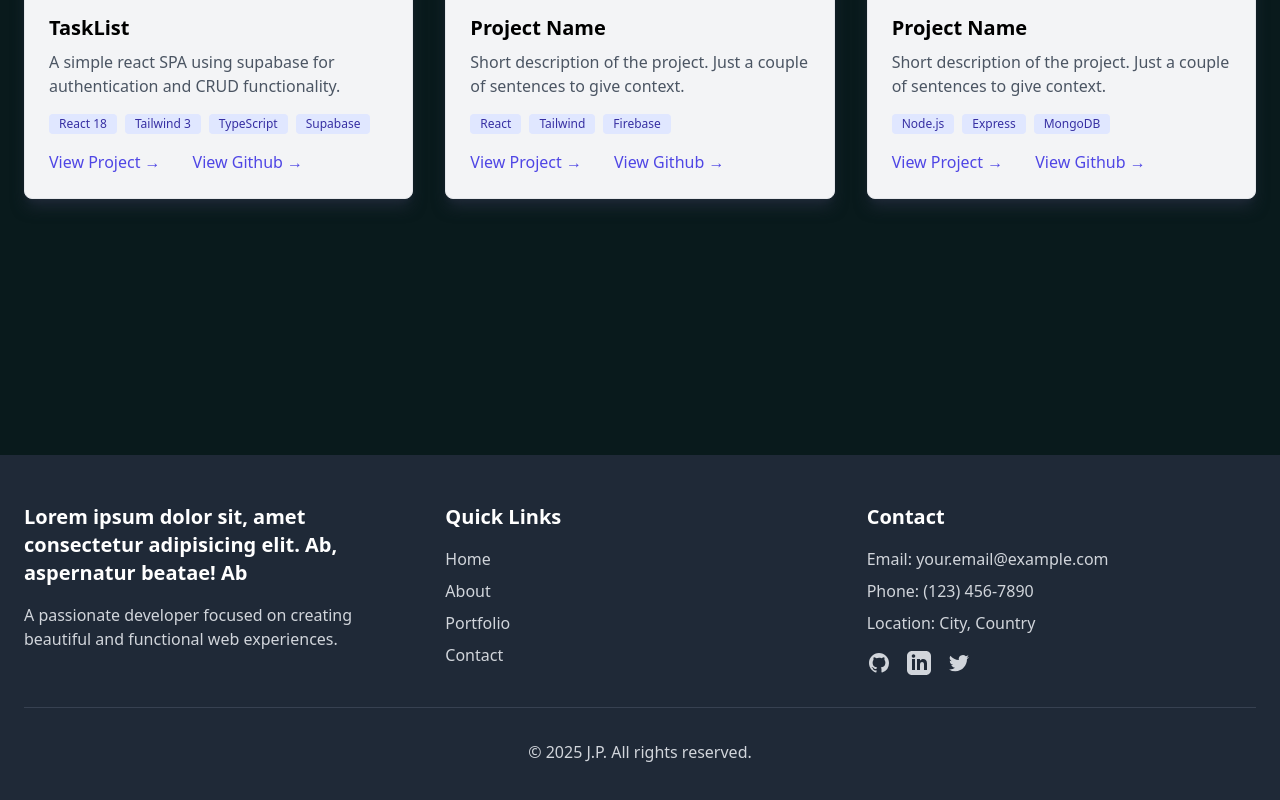
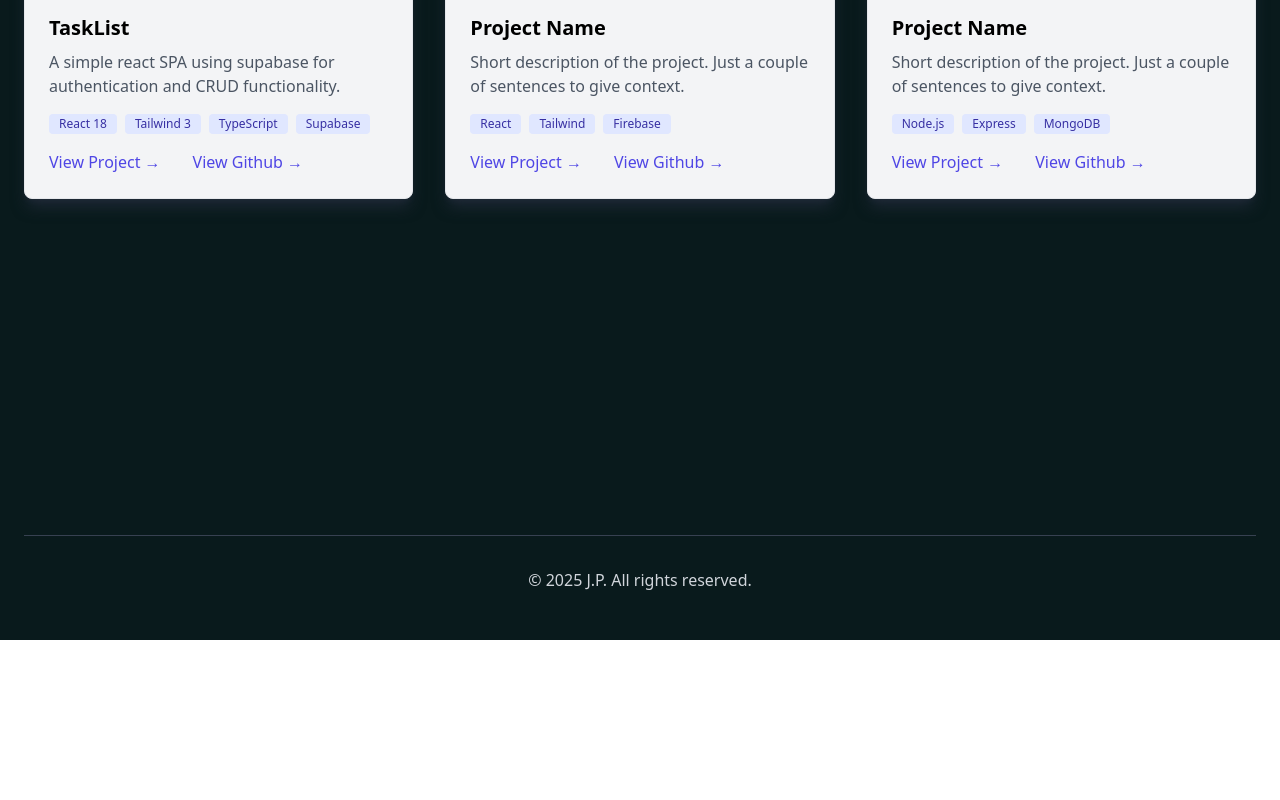
Before and after one commit to jplante01/portfolio_site_source, a Next.js app: page / in a window 1280 px wide. Shown: the part 807-1607 px from the top of the page. After the commit the page ends 1447 px from the top, so only its background shows below. Built offline with nearby package versions, Linux system fonts and the light colour scheme.

Commit message:
Pare down footer

```diff
--- a/src/components/Footer.jsx
+++ b/src/components/Footer.jsx
@@ -1,82 +1,9 @@
 // Footer Component
 const Footer = () => {
   return (
-    <footer className="bg-gray-800 text-white py-12 px-6 mt-auto">
+    <footer className=" py-12 px-6 mt-auto">
       <div className="container mx-auto">
-        <div className="grid grid-cols-1 md:grid-cols-3 gap-8">
-          <div>
-            <h3 className="text-xl font-bold mb-4">Lorem ipsum dolor sit, amet consectetur adipisicing elit. Ab, aspernatur beatae! Ab </h3>
-            <p className="text-gray-300">
-              A passionate developer focused on creating beautiful and functional web experiences.
-            </p>
-          </div>
-          <div>
-            <h3 className="text-xl font-bold mb-4">Quick Links</h3>
-            <ul className="space-y-2 text-gray-300">
-              <li>
-                <a href="#" className="hover:text-white transition-colors">
-                  Home
-                </a>
-              </li>
-              <li>
-                <a href="#" className="hover:text-white transition-colors">
-                  About
-                </a>
-              </li>
-              <li>
-                <a href="#" className="hover:text-white transition-colors">
-                  Portfolio
-                </a>
-              </li>
-              <li>
-                <a href="#" className="hover:text-white transition-colors">
-                  Contact
-                </a>
-              </li>
-            </ul>
-          </div>
-          <div>
-            <h3 className="text-xl font-bold mb-4">Contact</h3>
-            <ul className="space-y-2 text-gray-300">
-              <li>Email: your.email@example.com</li>
-              <li>Phone: (123) 456-7890</li>
-              <li>Location: City, Country</li>
-            </ul>
-            <div className="flex space-x-4 mt-4">
-              {/* GitHub Icon */}
-              <a href="#" className="text-gray-300 hover:text-white transition-colors">
-                <span className="sr-only">GitHub</span>
-                <svg className="w-6 h-6" fill="currentColor" viewBox="0 0 24 24" aria-hidden="true">
-                  <path
-                    fillRule="evenodd"
-                    d="M12 2C6.477 2 2 6.484 2 12.017c0 4.425 2.865 8.18 6.839 9.504.5.092.682-.217.682-.483 0-.237-.008-.868-.013-1.703-2.782.605-3.369-1.343-3.369-1.343-.454-1.158-1.11-1.466-1.11-1.466-.908-.62.069-.608.069-.608 1.003.07 1.531 1.032 1.531 1.032.892 1.53 2.341 1.088 2.91.832.092-.647.35-1.088.636-1.338-2.22-.253-4.555-1.113-4.555-4.951 0-1.093.39-1.988 1.029-2.688-.103-.253-.446-1.272.098-2.65 0 0 .84-.27 2.75 1.026A9.564 9.564 0 0112 6.844c.85.004 1.705.115 2.504.337 1.909-1.296 2.747-1.027 2.747-1.027.546 1.379.202 2.398.1 2.651.64.7 1.028 1.595 1.028 2.688 0 3.848-2.339 4.695-4.566 4.943.359.309.678.92.678 1.855 0 1.338-.012 2.419-.012 2.747 0 .268.18.58.688.482A10.019 10.019 0 0022 12.017C22 6.484 17.522 2 12 2z"
-                    clipRule="evenodd"
-                  ></path>
-                </svg>
-              </a>
 
-              {/* LinkedIn Icon */}
-              <a href="#" className="text-gray-300 hover:text-white transition-colors">
-                <span className="sr-only">LinkedIn</span>
-                <svg className="w-6 h-6" fill="currentColor" viewBox="0 0 24 24" aria-hidden="true">
-                  <path
-                    fillRule="evenodd"
-                    d="M19 0h-14c-2.761 0-5 2.239-5 5v14c0 2.761 2.239 5 5 5h14c2.762 0 5-2.239 5-5v-14c0-2.761-2.238-5-5-5zm-11 19h-3v-11h3v11zm-1.5-12.268c-.966 0-1.75-.79-1.75-1.764s.784-1.764 1.75-1.764 1.75.79 1.75 1.764-.783 1.764-1.75 1.764zm13.5 12.268h-3v-5.604c0-3.368-4-3.113-4 0v5.604h-3v-11h3v1.765c1.396-2.586 7-2.777 7 2.476v6.759z"
-                    clipRule="evenodd"
-                  ></path>
-                </svg>
-              </a>
-
-              {/* Twitter Icon */}
-              <a href="#" className="text-gray-300 hover:text-white transition-colors">
-                <span className="sr-only">Twitter</span>
-                <svg className="w-6 h-6" fill="currentColor" viewBox="0 0 24 24" aria-hidden="true">
-                  <path d="M8.29 20.251c7.547 0 11.675-6.253 11.675-11.675 0-.178 0-.355-.012-.53A8.348 8.348 0 0022 5.92a8.19 8.19 0 01-2.357.646 4.118 4.118 0 001.804-2.27 8.224 8.224 0 01-2.605.996 4.107 4.107 0 00-6.993 3.743 11.65 11.65 0 01-8.457-4.287 4.106 4.106 0 001.27 5.477A4.072 4.072 0 012.8 9.713v.052a4.105 4.105 0 003.292 4.022 4.095 4.095 0 01-1.853.07 4.108 4.108 0 003.834 2.85A8.233 8.233 0 012 18.407a11.616 11.616 0 006.29 1.84"></path>
-                </svg>
-              </a>
-            </div>
-          </div>
-        </div>
         <div className="border-t border-gray-700 mt-8 pt-8 text-center text-gray-300">
           <p>&copy; 2025 J.P. All rights reserved.</p>
         </div>
```
